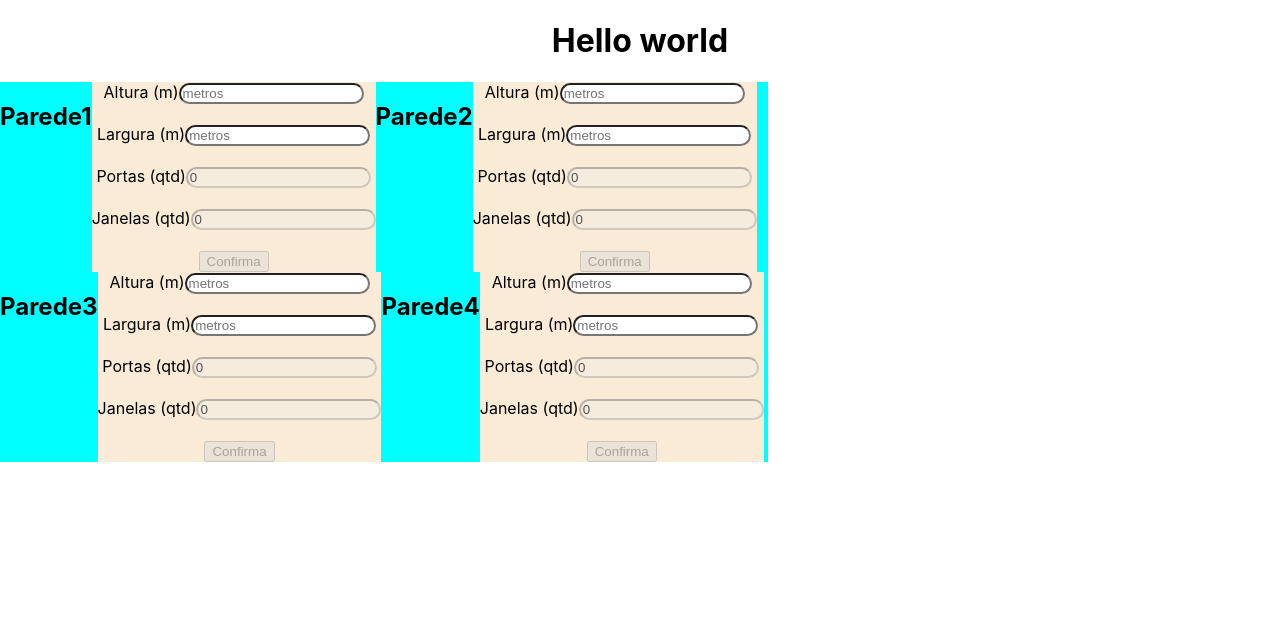
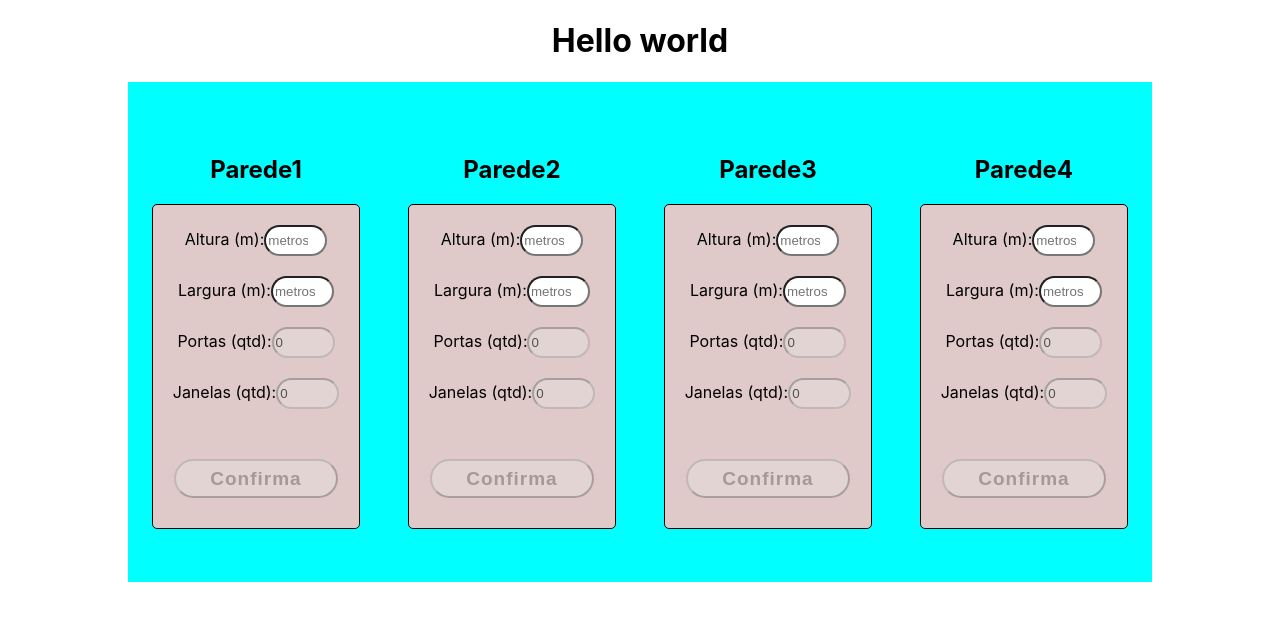
Before and after one commit to LucasCAndre/paint-calculator, a React (Create React App) app in the folder paint-calculator/: page / in a window 1280 px wide. Shown: the top 620 px of the page. Built offline with nearby package versions, Linux system fonts and the light colour scheme.

Commit message:
Cria estilos

```diff
--- a/paint-calculator/src/components/Wall.js
+++ b/paint-calculator/src/components/Wall.js
@@ -46,14 +46,14 @@ function Wall({ parede, addArea }) {
   function checkHeight() {
     if ((height > 15 || height < 1) && height !== '') {
       setHideWarning(false);
-      setWarning('Altura não pode ser menor que 1 ou maior que 15 metros!!');
+      setWarning('Altura deve estar entre 1 e 15 metros!!');
     }
   };
 
   function checkWidth() {
     if ((width > 15 || width < 1) && width !== '') {
       setHideWarning(false);
-      setWarning('Largura não pode ser menor que 1 ou maior que 15 metros!!');
+      setWarning('Largura deve estar entre 1 e 15 metros!!');
     }
   };
 
@@ -87,11 +87,11 @@ function Wall({ parede, addArea }) {
   }, [height, width, doors, windows]);
 
   return (
-    <>
+    <div className="wall" >
       <h2>{ `Parede${parede}` }</h2>
       <form>
         <label>
-          Altura (m)
+          Altura (m):
           <input
             type= 'number'
             value = { height }
@@ -104,7 +104,7 @@ function Wall({ parede, addArea }) {
         <br />
         <br />
         <label>
-          Largura (m)
+          Largura (m):
           <input
             type= 'number'
             value = { width }
@@ -117,7 +117,7 @@ function Wall({ parede, addArea }) {
         <br />
         <br />
         <label>
-          Portas (qtd)
+          Portas (qtd):
           <input
             type= 'number'
             value = { doors }
@@ -129,7 +129,7 @@ function Wall({ parede, addArea }) {
         <br />
         <br />
         <label>
-          Janelas (qtd)
+          Janelas (qtd):
           <input
             type= 'number'
             value = { windows }
@@ -149,7 +149,7 @@ function Wall({ parede, addArea }) {
         </button>
       </form>
       <span hidden = { hideWarning }>{ warning }</span>
-    </>
+    </div>
   );
 };
 
--- a/paint-calculator/src/components/wall.css
+++ b/paint-calculator/src/components/wall.css
@@ -1,7 +1,40 @@
 form {
-  background-color: antiquewhite;
+  border: solid 1px black;
+  background-color: rgb(223, 201, 201);
+  padding: 20px;
+  border-radius: 5px;
 }
 
 input {
   border-radius: 20px;
+  width: 55px;
+  height: 25px;
 }
+
+/* .wall {
+  align-items: center;
+  display: flex;
+  flex-flow: column;
+} */
+
+button {
+  width: 164px;
+  height: 39px;
+  font-size: 19px;
+  font-family: Arial, Helvetica, sans-serif;
+  font-weight: 700;
+  margin-top: 30px;
+  margin-bottom: 10px;
+  border-radius: 50px;
+  cursor: pointer;
+  display: inline-block;
+  letter-spacing: 1px;
+  position: relative;
+  padding: 7px 20px;
+}
+
+span {
+  color: red;
+  font-size: larger;
+  background-color: yellow;
+}
--- a/paint-calculator/src/pages/paintCalculator.css
+++ b/paint-calculator/src/pages/paintCalculator.css
@@ -1,6 +1,12 @@
 .wall-container {
-  width: 60%;
+  width: 80%;
+  height: 500px;
+  align-items: center;
   display: flex;
   flex-wrap: wrap;
+  align-items: center;
   background-color: aqua;
+  margin-left: auto;
+  margin-right: auto;
+  justify-content: space-evenly;
 }
```
